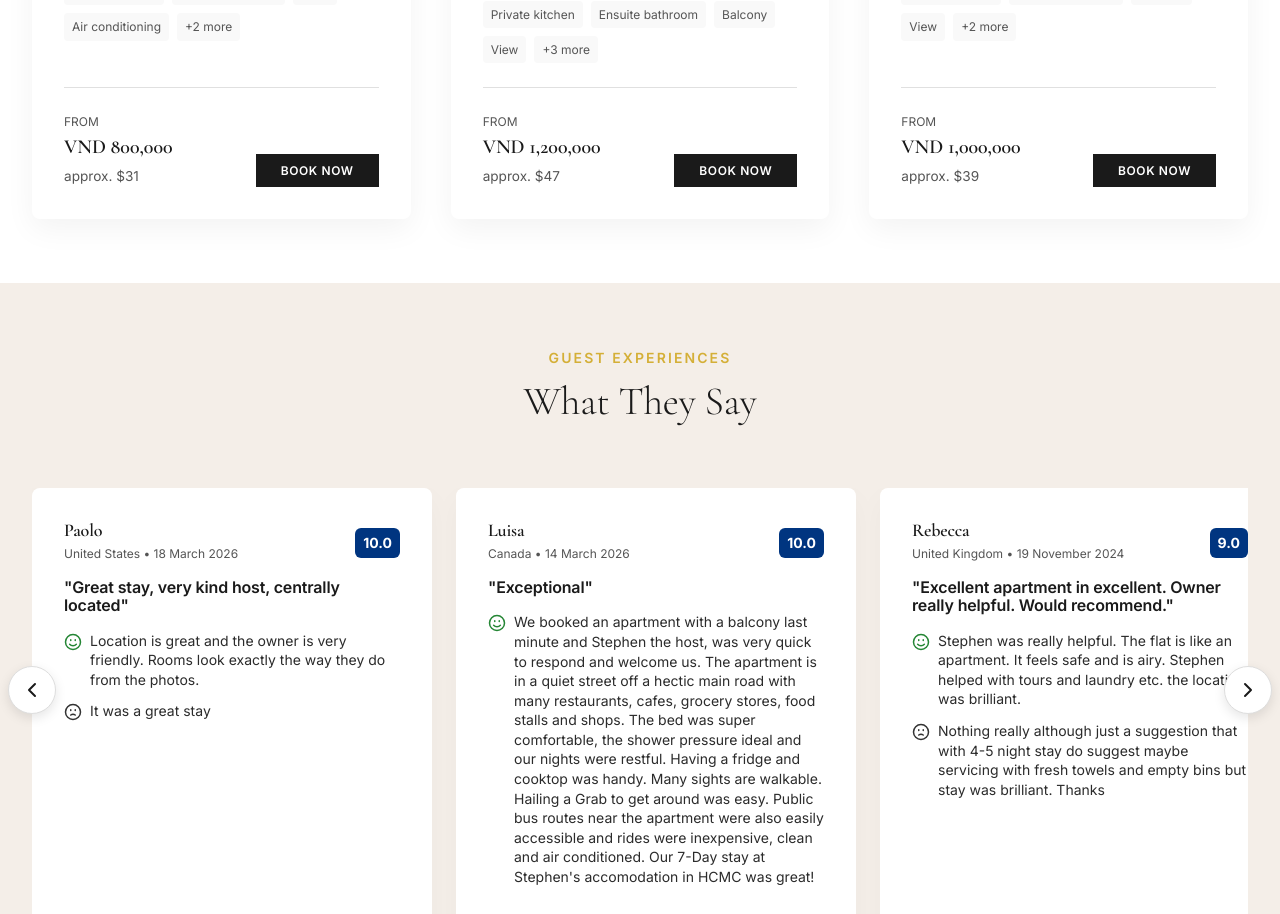
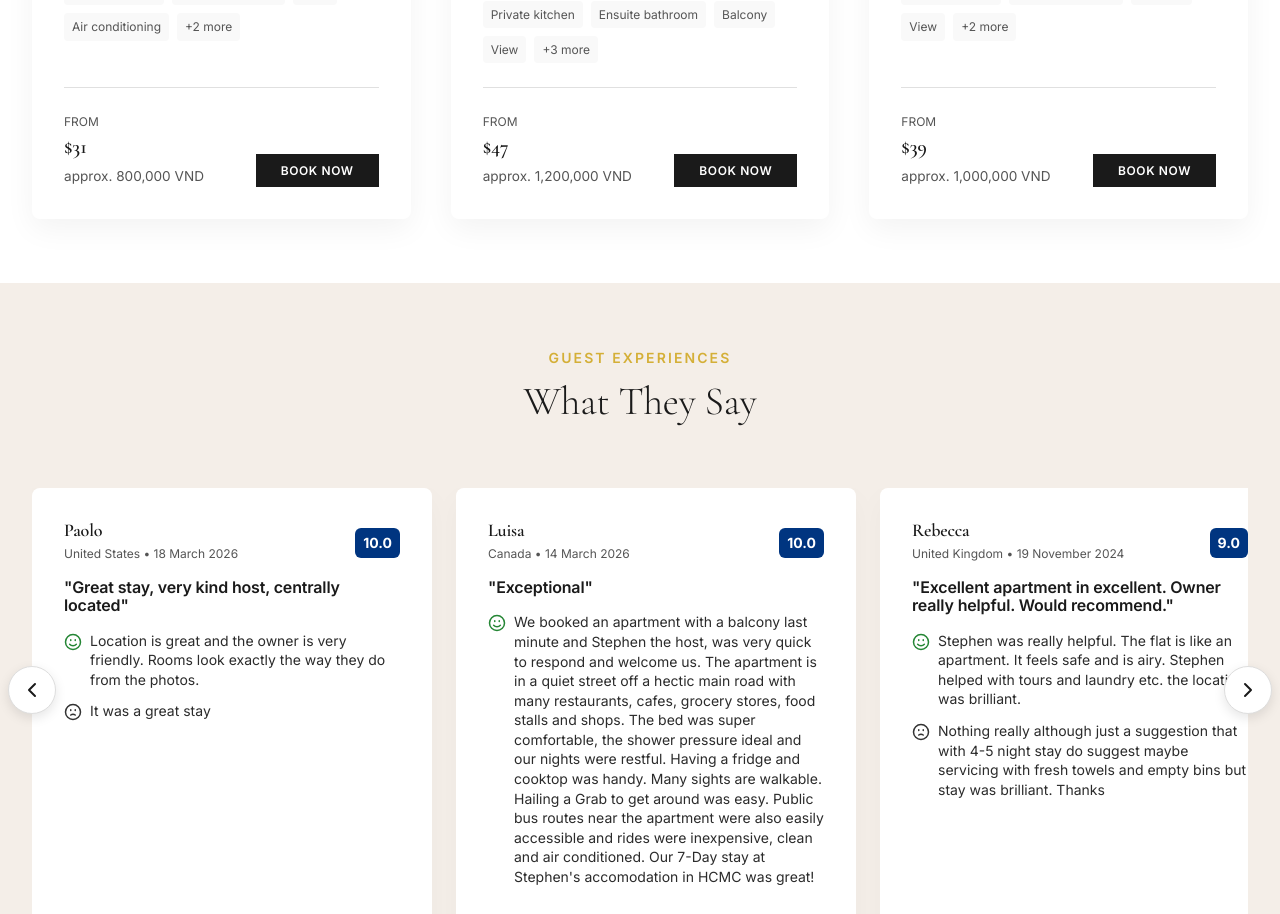
Before and after one commit to anhvu12399/mystay, a Next.js app: page / in a window 1280 px wide. Shown: the part 1443-2357 px from the top of the page. Built offline with nearby package versions, Linux system fonts and the light colour scheme.

Commit message:
feat: localize room prices with dynamic currency switcher based on locale

```diff
--- a/app/page.tsx
+++ b/app/page.tsx
@@ -3,7 +3,7 @@ import React, { useState, useEffect } from 'react';
 import { User, Maximize, MapPin, Star, Menu, X, Smile, Frown, Image as ImageIcon, ChevronLeft, ChevronRight, ChevronDown, Send, CheckCircle, AlertCircle } from 'lucide-react';
 import RoomModal from '../components/RoomModal';
 import LanguageSwitcher from '../components/LanguageSwitcher';
-import { getTranslation, Locale } from './translations';
+import { getTranslation, getFormattedPrice, Locale } from './translations';
 
 const heroImages = [
   "https://pix8.agoda.net/hotelImages/71131100/0/16c477e3dbd696bfa57fb9247b2efaf1.jpeg",
@@ -445,8 +445,8 @@ function App() {
                 <div className="room-footer">
                   <div className="room-price-wrap">
                     <span className="room-price-label">{getTranslation('from', locale)}</span>
-                    <span className="room-price">VND {room.price}</span>
-                    <span className="room-price-usd" style={{ fontSize: '0.85rem', color: 'var(--text-light)', display: 'block', marginTop: '0.15rem' }}>{getTranslation('approx', locale)} ${room.usdPrice}</span>
+                    <span className="room-price">{getFormattedPrice(room.usdPrice, room.price, locale).primary}</span>
+                    <span className="room-price-usd" style={{ fontSize: '0.85rem', color: 'var(--text-light)', display: 'block', marginTop: '0.15rem' }}>{getFormattedPrice(room.usdPrice, room.price, locale).secondary}</span>
                   </div>
                   <button
                     className="btn btn-primary"
--- a/app/translations.ts
+++ b/app/translations.ts
@@ -446,3 +446,50 @@ export function getTranslation(key: string, locale: Locale): string {
   // 3. Fallback to key itself (acts as English default)
   return key;
 }
+
+export interface FormattedPrice {
+  primary: string;
+  secondary: string;
+}
+
+export function getFormattedPrice(usdPriceStr: string, vndPriceStr: string, locale: Locale): FormattedPrice {
+  const usdPrice = Number(usdPriceStr);
+
+  switch (locale) {
+    case 'vi':
+      return {
+        primary: `VND ${vndPriceStr}`,
+        secondary: `khoảng $${usdPriceStr}`
+      };
+
+    case 'en':
+      return {
+        primary: `$${usdPriceStr}`,
+        secondary: `approx. ${vndPriceStr} VND`
+      };
+
+    case 'ko': {
+      // 1 USD = 1,380 KRW, round to nearest 1,000 Won for clean display
+      const krwPrice = Math.round((usdPrice * 1380) / 1000) * 1000;
+      return {
+        primary: `₩ ${krwPrice.toLocaleString('en-US')}`,
+        secondary: `약 $${usdPriceStr} (approx. ${vndPriceStr} VND)`
+      };
+    }
+
+    case 'zh': {
+      // 1 USD = 7.25 CNY, round to integer
+      const cnyPrice = Math.round(usdPrice * 7.25);
+      return {
+        primary: `¥ ${cnyPrice.toLocaleString('en-US')}`,
+        secondary: `约 $${usdPriceStr} (approx. ${vndPriceStr} VND)`
+      };
+    }
+
+    default:
+      return {
+        primary: `$${usdPriceStr}`,
+        secondary: `approx. ${vndPriceStr} VND`
+      };
+  }
+}
--- a/components/RoomModal.tsx
+++ b/components/RoomModal.tsx
@@ -1,7 +1,7 @@
 "use client";
 import React, { useState } from 'react';
 import { X, ChevronLeft, ChevronRight, Maximize, User, Check } from 'lucide-react';
-import { getTranslation, Locale } from '../app/translations';
+import { getTranslation, getFormattedPrice, Locale } from '../app/translations';
 
 interface RoomModalProps {
   room: any;
@@ -96,7 +96,7 @@ export default function RoomModal({ room, locale, onClose, onBookNow }: RoomModa
             <div className="room-modal-footer">
               <div className="price">
                 <span style={{fontSize: '0.875rem', fontWeight: 400, color: 'var(--text-light)', display: 'block'}}>{getTranslation('pricePerNight', locale)}</span>
-                VND {room.price} <span style={{ fontSize: '0.9rem', color: 'var(--text-light)', fontWeight: 'normal', marginLeft: '0.5rem' }}>({getTranslation('approx', locale)} ${room.usdPrice})</span>
+                {getFormattedPrice(room.usdPrice, room.price, locale).primary} <span style={{ fontSize: '0.9rem', color: 'var(--text-light)', fontWeight: 'normal', marginLeft: '0.5rem' }}>({getFormattedPrice(room.usdPrice, room.price, locale).secondary})</span>
               </div>
               <button
                 className="btn btn-primary"
```
